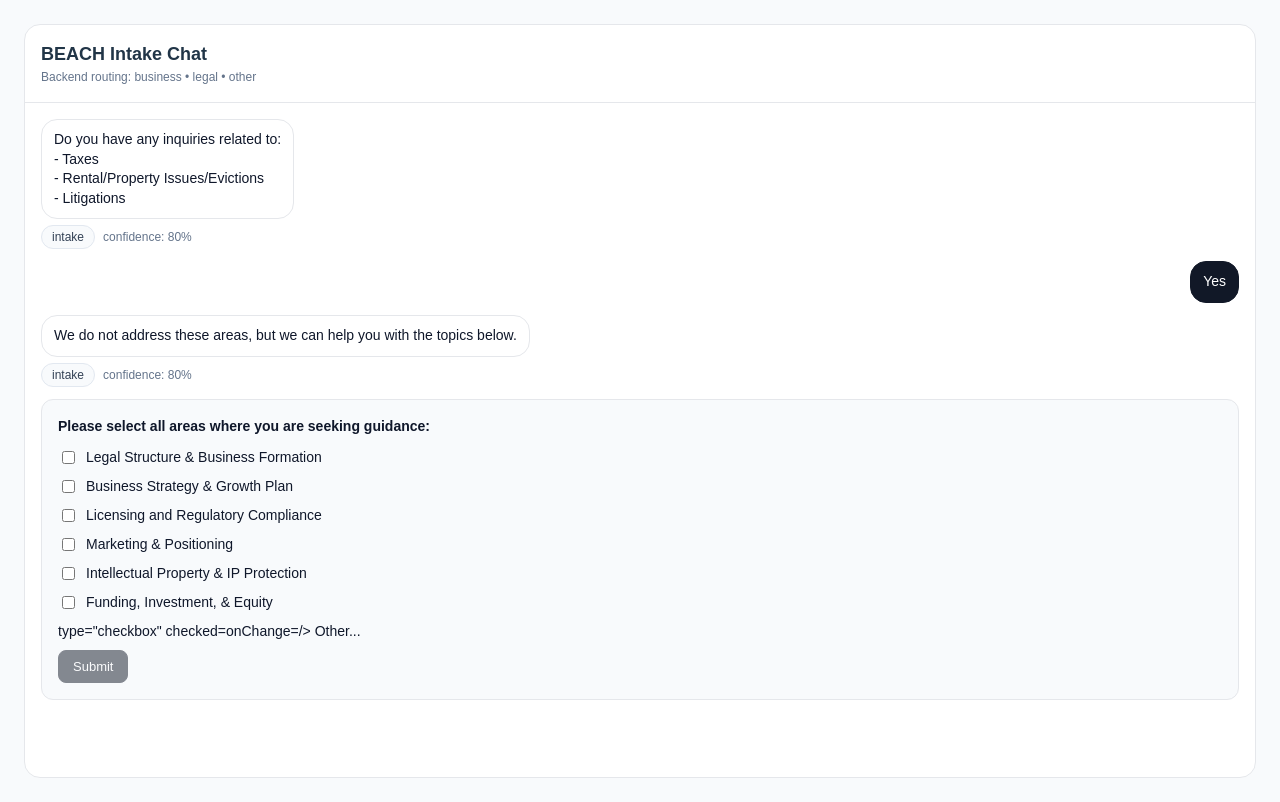
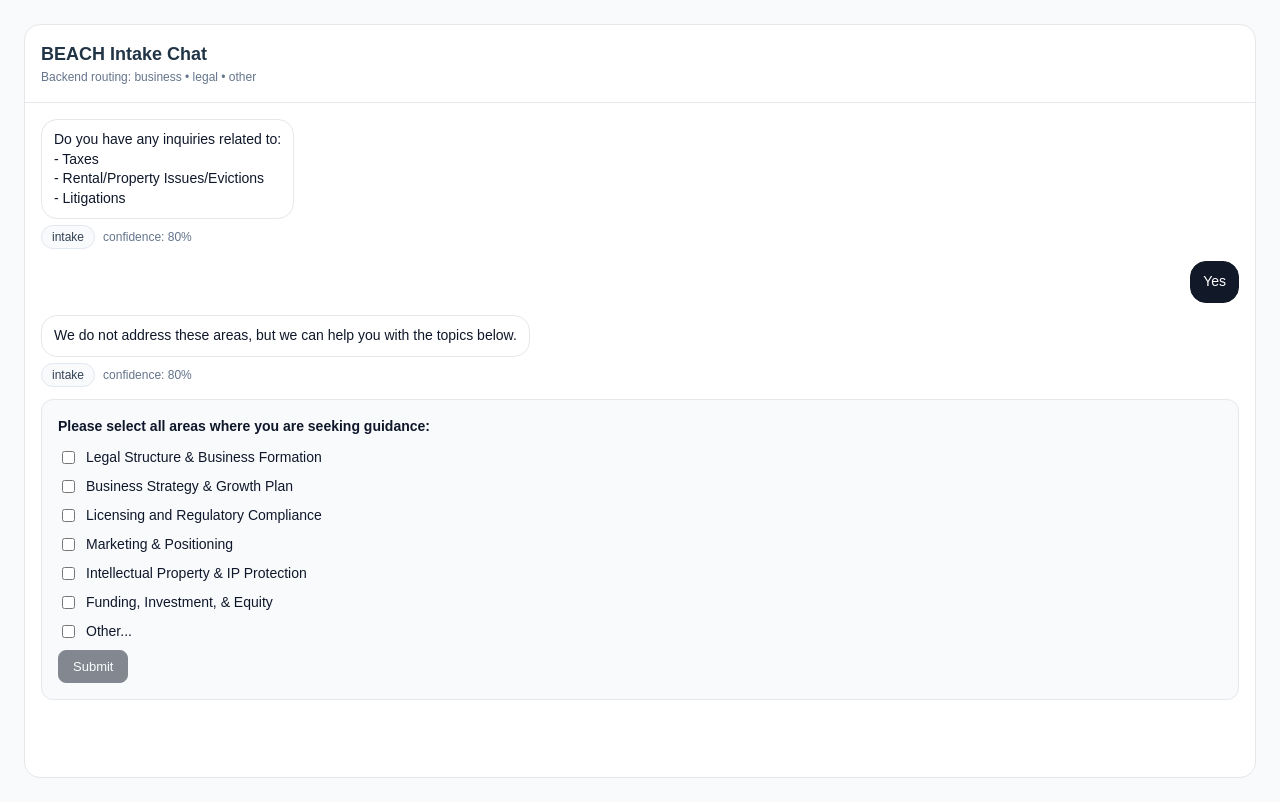
Before and after one commit to hchen850/AIC_Consulting_Bot, a React (Vite) app in the folder frontend/: page / in a window 1280 px wide. Both pictures are taken after a click on the button "Yes". Built offline with nearby package versions, Linux system fonts and the light colour scheme.

Commit message:
Fix broken checkbox JSX causing raw HTML to render

```diff
--- a/frontend/src/App.jsx
+++ b/frontend/src/App.jsx
@@ -303,6 +303,7 @@ export default function App() {
                   </label>
                 ))}
                 <label style={{ display: "flex", alignItems: "center", gap: 8, marginBottom: 8, fontSize: 14, cursor: "pointer", color: "#0f172a" }}>
+                  <input
                     type="checkbox"
                     checked={otherChecked}
                     onChange={() => setOtherChecked((v) => !v)}
```
